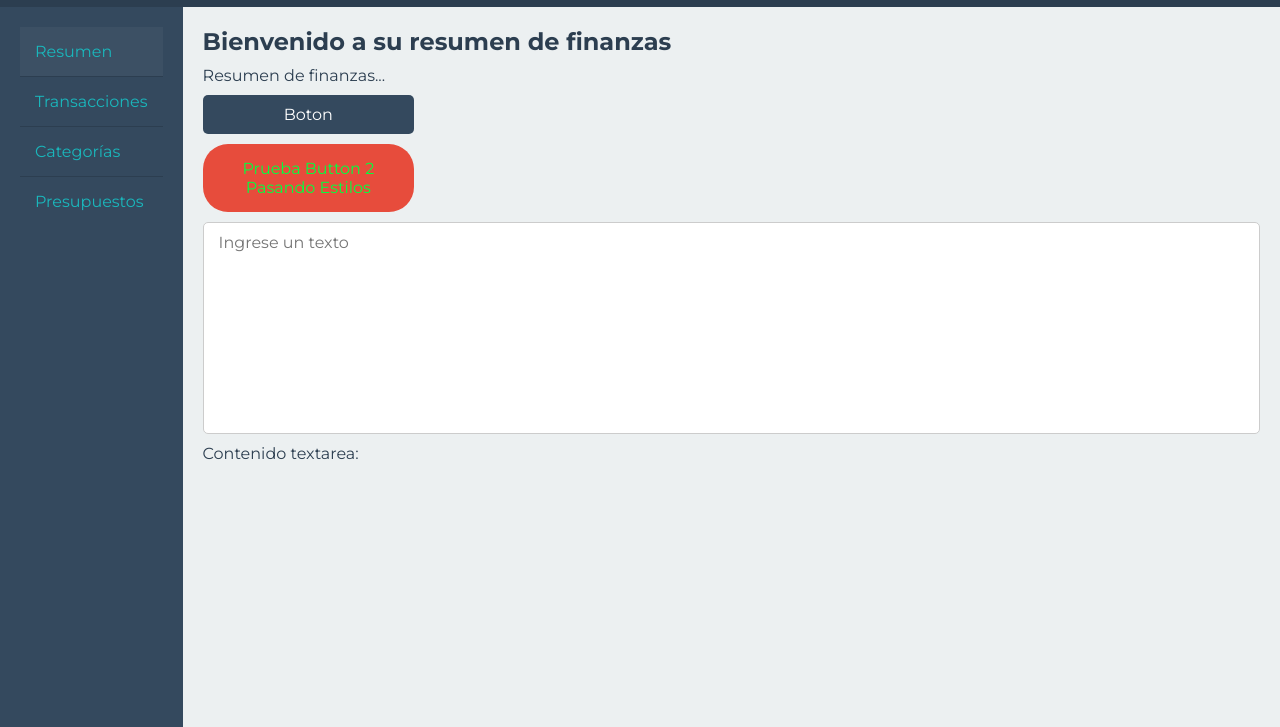
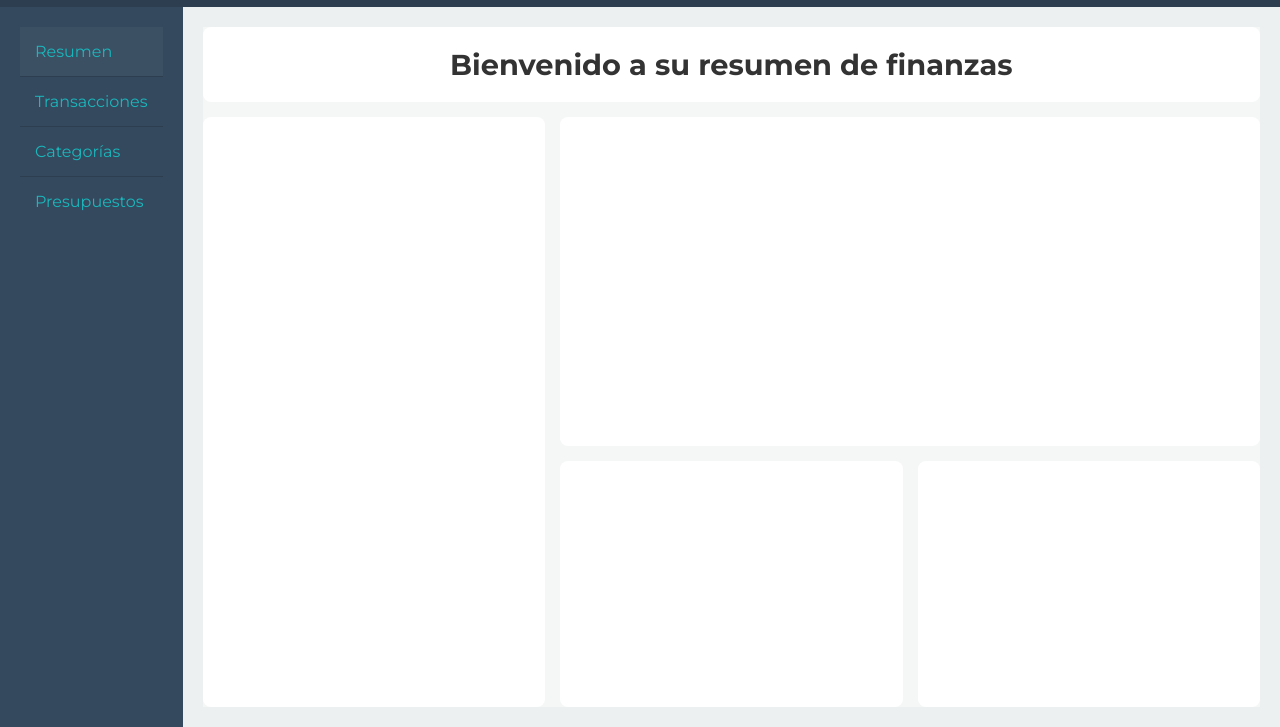
Before and after one commit to rcedenod/sistema-finanzas, a plain HTML site: page index.html in a window 1280 px wide. Shown: the part 73-800 px from the top of the page. Drawn offline with nearby package versions, Linux system fonts and the light colour scheme.

Commit message:
selector para el mes  en categories y estructura del dashboard

```diff
--- a/index.js
+++ b/index.js
@@ -55,7 +55,7 @@ document.addEventListener('DOMContentLoaded', async () => {
         const viewConfig = views[view];
         if (viewConfig && viewConfig.component) {
             if (!viewConfig.instance) {
-                if(view === 'categories') {
+                if(view === 'categories' || 'dashboard') {
                     viewConfig.instance = new viewConfig.component(contentElement, db, charts);
                 }
                 else if (view === 'transactions' || view === 'budgets') {
--- a/views/Categories.js
+++ b/views/Categories.js
@@ -1,12 +1,12 @@
 // views/Categories.js
 import { Input } from '../components/Input.js';
 import { Button } from '../components/Button.js';
-// No need to import Charts here, it's passed via constructor
+import { Select } from '../components/Select.js';
 
 export class Categories {
     _container = null;
     _db = null;
-    _charts = null; // Declare _charts property
+    _charts = null;
     _categories = [];
     _newCategoryInput = null;
     _editCategoryInput = null;
@@ -15,7 +15,10 @@ export class Categories {
     _chartCategorySelect = null;
     _cssPath = './views/styles/Categories.css';
 
-    // Add 'charts' to the constructor
+    _monthSelect = null;
+    _currentMonth = new Date().getMonth() + 1;
+    _currentYear = new Date().getFullYear();
+
     constructor(container, db, charts) {
         if (!(container instanceof HTMLElement)) {
             throw new Error('Categories: el container debe ser un elemento HTML válido.');
@@ -37,10 +40,17 @@ export class Categories {
     }
 
     _loadCSS(path) {
+        const existingLink = document.querySelector(`link[href="${path}"]`);
+        if (existingLink) {
+            console.log(`Stylesheet "${path}" already loaded.`);
+            return;
+        }
+
         const link = document.createElement('link');
         link.rel = 'stylesheet';
         link.href = path;
         document.head.appendChild(link);
+        console.log(`Stylesheet "${path}" loaded.`);
     }
 
     async initializeDefaultCategories(forceRecreate = false) {
@@ -77,7 +87,7 @@ export class Categories {
                 return a.name.localeCompare(b.name);
             });
             this.renderCategoriesList();
-            await this._loadChartsForCurrentMonth();
+            await this._loadChartsForCurrentMonth(this._currentMonth, this._currentYear);
         } catch (error) {
             console.error('Error al cargar categorías:', error);
             alert('Error al cargar las categorías. Por favor, intente de nuevo.');
@@ -151,6 +161,40 @@ export class Categories {
         const extraArea = document.createElement('div');
         extraArea.classList.add('extra');
         extraArea.id = 'category-charts-area';
+
+        const monthSelectorContainer = document.createElement('div');
+        monthSelectorContainer.classList.add('month-selector-container');
+
+        const monthSelectTitle = document.createElement('h3');
+        monthSelectTitle.textContent = 'Mes: ';
+        monthSelectorContainer.appendChild(monthSelectTitle);
+
+        const monthOptions = [];
+        const monthNames = [
+            'Enero', 'Febrero', 'Marzo', 'Abril', 'Mayo', 'Junio',
+            'Julio', 'Agosto', 'Septiembre', 'Octubre', 'Noviembre', 'Diciembre'
+        ];
+
+        monthNames.forEach((name, index) => {
+            monthOptions.push({ value: (index + 1).toString(), text: name });
+        });
+
+        const monthSelectWrapper = document.createElement('div');
+        monthSelectWrapper.classList.add('month-select-wrapper');
+        this._monthSelect = new Select(monthSelectWrapper, {
+            items: monthOptions,
+            selectedValue: this._currentMonth.toString(),
+            styles: { width: '100%' },
+            onChange: (event) => this._handleMonthChange(event.target.value)
+        });
+        monthSelectorContainer.appendChild(this._monthSelect.render());
+        extraArea.appendChild(monthSelectorContainer);
+
+        const chartsContainerWrapper = document.createElement('div');
+        chartsContainerWrapper.id = 'charts-display-area';
+        chartsContainerWrapper.classList.add('charts-container-wrapper');
+        extraArea.appendChild(chartsContainerWrapper);
+
         categoriesView.appendChild(extraArea);
 
         this._container.appendChild(categoriesView);
@@ -387,25 +431,26 @@ export class Categories {
         }
     }
 
-    async _loadChartsForCurrentMonth() {
-        const today = new Date();
-        const currentMonth = today.getMonth() + 1;
-        const currentYear = today.getFullYear();
+    async _handleMonthChange(selectedMonthValue) {
+        this._currentMonth = parseInt(selectedMonthValue, 10);
+        console.log(`Mes seleccionado: ${this._currentMonth}/${this._currentYear}`);
+        await this._loadChartsForCurrentMonth(this._currentMonth, this._currentYear);
+    }
 
-        const extraArea = this._container.querySelector('#category-charts-area');
+    async _loadChartsForCurrentMonth(currentMonth, currentYear) {
+        const chartsDisplayArea = this._container.querySelector('#charts-display-area');
 
-        if (extraArea && this._charts) {
-            extraArea.innerHTML = '';
-
+        if (chartsDisplayArea && this._charts) {
+            chartsDisplayArea.innerHTML = '';
             const expensesChartContainer = document.createElement('div');
             expensesChartContainer.classList.add('chart-wrapper');
             expensesChartContainer.id = 'expenses-chart-container';
-            extraArea.appendChild(expensesChartContainer);
+            chartsDisplayArea.appendChild(expensesChartContainer);
 
             const incomesChartContainer = document.createElement('div');
             incomesChartContainer.classList.add('chart-wrapper');
             incomesChartContainer.id = 'incomes-chart-container';
-            extraArea.appendChild(incomesChartContainer);
+            chartsDisplayArea.appendChild(incomesChartContainer);
 
             console.log(`Generando gráfico de egresos para ${currentMonth}/${currentYear} en #expenses-chart-container`);
             await this._charts.genExpensesByMonthCategory(expensesChartContainer, currentMonth, currentYear);
@@ -413,8 +458,8 @@ export class Categories {
             console.log(`Generando gráfico de ingresos para ${currentMonth}/${currentYear} en #incomes-chart-container`);
             await this._charts.genIncomesByMonthCategory(incomesChartContainer, currentMonth, currentYear);
 
-        } else if (!extraArea) {
-            console.warn('Categories: #category-charts-area element not found for charts. Make sure it exists in render().');
+        } else if (!chartsDisplayArea) {
+            console.warn('Categories: #charts-display-area element not found for charts. Make sure it exists in render().');
         } else {
             console.warn('Categories: Charts instance not available. Make sure it is passed in the constructor.');
         }
--- a/views/Dashboard.js
+++ b/views/Dashboard.js
@@ -1,81 +1,63 @@
-import { Button } from '../components/Button.js';
-import { Textarea } from '../components/Textarea.js';
-
 export class Dashboard {
     _container = null;
     _db = null;
-
+    _cssPath = './views/styles/Dashboard.css';
     textarea = null;
     textareaButton = null;
 
-    constructor(container, db) {
-        if (!(container instanceof HTMLElement)) {
-            throw new Error('Dashboard: el container debe ser un elemento HTML válido.');
+    constructor(dashboardView, db, charts) {
+        if (!(dashboardView instanceof HTMLElement)) {
+            throw new Error('Dashboard: el dashboardView debe ser un elemento HTML válido.');
         }
         if (!db) {
-            console.warn('Dashboard: la instancia de IndexedDB no fue proporcionada (no requerida directamente en esta vista).');
+            console.warn('Dashboard: la instancia de IndexedDB no fue proporcionada.');
         }
-        this._container = container;
+        if (!charts) {
+            console.warn('Dashboard: la instancia de Charts no fue proporcionada.');
+        }
+        this._container = dashboardView;
         this._db = db;
+        this._charts = charts;
+        this._loadCSS(this._cssPath);
+    }
+
+    _loadCSS(path) {
+        const link = document.createElement('link');
+        link.rel = 'stylesheet';
+        link.href = path;
+        document.head.appendChild(link);
     }
 
     render() {
-        const div = document.createElement('div');
-        div.innerHTML = '<h2>Bienvenido a su resumen de finanzas</h2><p>Resumen de finanzas...</p>';
+        this._container.innerHTML = '';
 
-        div.style.display = 'flex';
-        div.style.flexDirection = 'column';
-        div.style.gap = '10px';
+        const dashboardView = document.createElement('div');
+        dashboardView.classList.add('dashboardView');
 
-        const button1 = new Button(div, {
-            styles: {
-                width: '20%'
-            },
-            onClick: () => {
-                alert('onClick de Button 1');
-            }
-        });
+        const headerArea = document.createElement('div');
+        headerArea.classList.add('header');
+        headerArea.innerHTML = '<h2>Bienvenido a su resumen de finanzas</h2>';
+        dashboardView.appendChild(headerArea);
 
-        const button2 = new Button(div, {
-            text: 'Prueba Button 2 Pasando Estilos',
-            onClick: () => {
-                alert('onClick de Button 2');
-            },
-            styles: {
-                backgroundColor: '#e74c3c',
-                color: '#00ff40ff',
-                padding: '15px',
-                borderRadius: '25px',
-                width: '20%'
-            },
-            hoverStyles: {
-                backgroundColor: '#df1d08ff',
-                color: '#1000f7ff'
-            }
-        });
+        const recentTransactionsArea = document.createElement('div');
+        recentTransactionsArea.classList.add('recent-transactions');
+        dashboardView.appendChild(recentTransactionsArea);
 
-        this.textarea = new Textarea(div, {
-            placeholder: 'Ingrese un texto',
-            rows: 10,
-            styles: {
-                resize: 'none'
-            },
-            onInput: (event) => {
-                p1.textContent = this.textarea.getValue();
-            },
-        });
+        const expensesIncomesArea = document.createElement('div');
+        expensesIncomesArea.classList.add('expenses-incomes');
+        dashboardView.appendChild(expensesIncomesArea);
 
-        const lbl1 = document.createElement('label');
-        lbl1.textContent = 'Contenido textarea: ';
-        div.appendChild(lbl1);
+        const asideArea = document.createElement('div');
+        asideArea.classList.add('aside');
 
-        const p1 = document.createElement('p1');
-        p1.textContent = ``;
-        div.appendChild(p1);
+        dashboardView.appendChild(asideArea);
 
-        this._container.innerHTML = '';
-        this._container.appendChild(div);
+        const graphArea = document.createElement('div');
+        graphArea.classList.add('graph');
+        dashboardView.appendChild(graphArea);
 
-        return div;
+        this._container.appendChild(dashboardView);
+
+        return dashboardView;
     }
 }
--- /dev/null
+++ b/views/styles/Dashboard.css
@@ -0,0 +1,72 @@
+.dashboardView {
+    display: grid;
+    grid-template-columns: 1fr 1fr 1fr;
+    grid-template-rows: 0.2fr 1.6fr 1.2fr;
+    gap: 15px;
+    grid-auto-flow: row;
+    grid-template-areas:
+        "header header header"
+        "aside recent-transactions recent-transactions"
+        "aside expenses-incomes graph";
+    height: 100%;
+    width: 100%;
+    background-color: #f4f7f6;
+}
+
+.header {
+    grid-area: header;
+    background-color: #ffffff;
+    padding: 20px;
+    border-radius: 8px;
+    display: flex;
+    align-items: center;
+    justify-content: center;
+    font-size: 1.2em;
+    color: #333;
+}
+
+.recent-transactions {
+    grid-area: recent-transactions;
+    background-color: #ffffff;
+    padding: 20px;
+    border-radius: 8px;
+    display: flex;
+    flex-direction: column;
+    justify-content: flex-start;
+    align-items: flex-start;
+    overflow-y: auto;
+}
+
+.expenses-incomes {
+    grid-area: expenses-incomes;
+    background-color: #ffffff;
+    padding: 20px;
+    border-radius: 8px;
+    display: flex;
+    flex-direction: column;
+    justify-content: center;
+    align-items: center;
+    overflow: hidden;
+}
+
+.aside {
+    grid-area: aside;
+    background-color: #ffffff;
+    padding: 20px;
+    border-radius: 8px;
+    display: flex;
+    flex-direction: column;
+    justify-content: flex-start;
+    align-items: flex-start;
+}
+
+.graph {
+    grid-area: graph;
+    background-color: #ffffff;
+    padding: 20px;
+    border-radius: 8px;
+    display: flex;
+    flex-direction: column;
+    justify-content: center;
+    align-items: center;
+}
```
Also changed, not shown: views/styles/Categories.css (+53 -29 lines).
